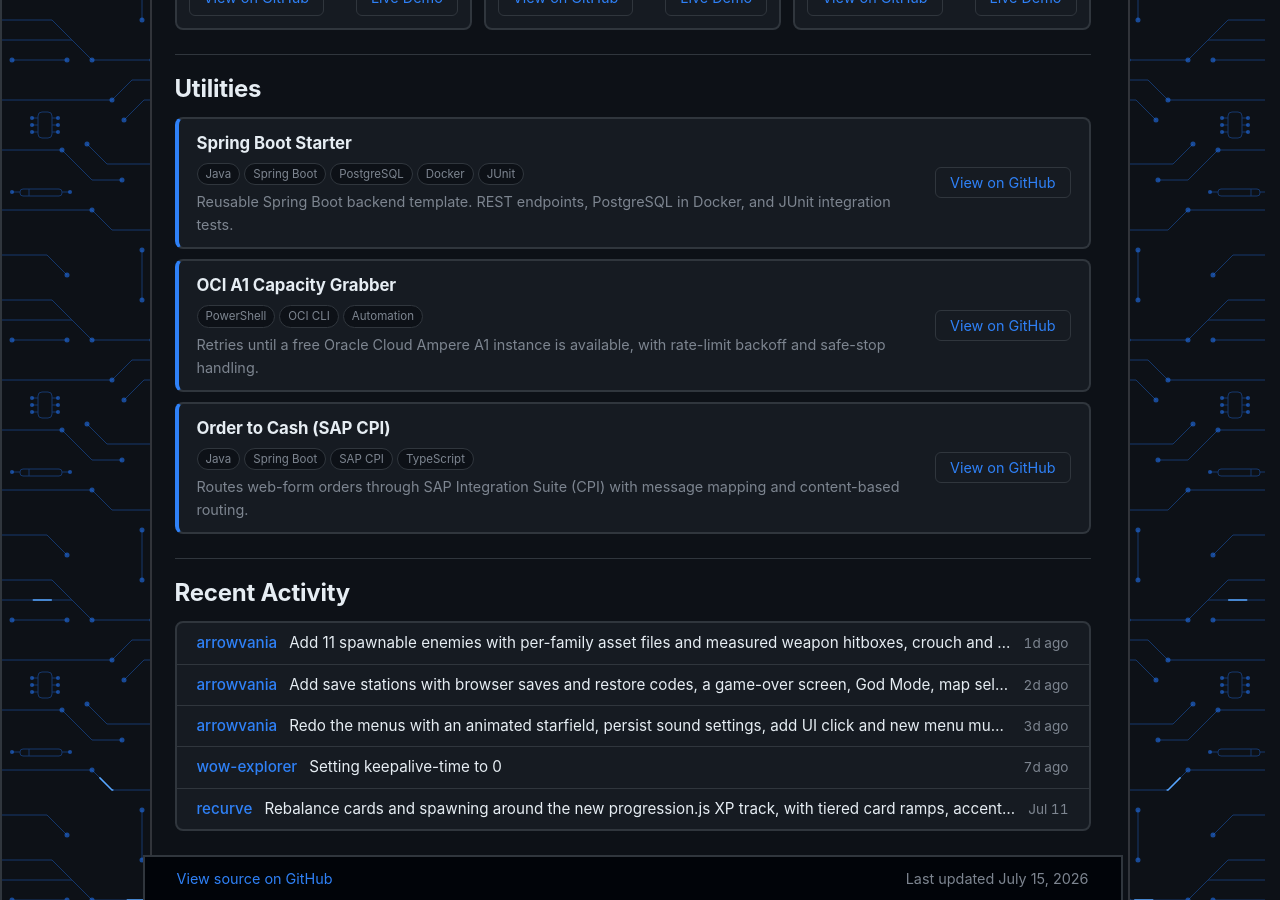
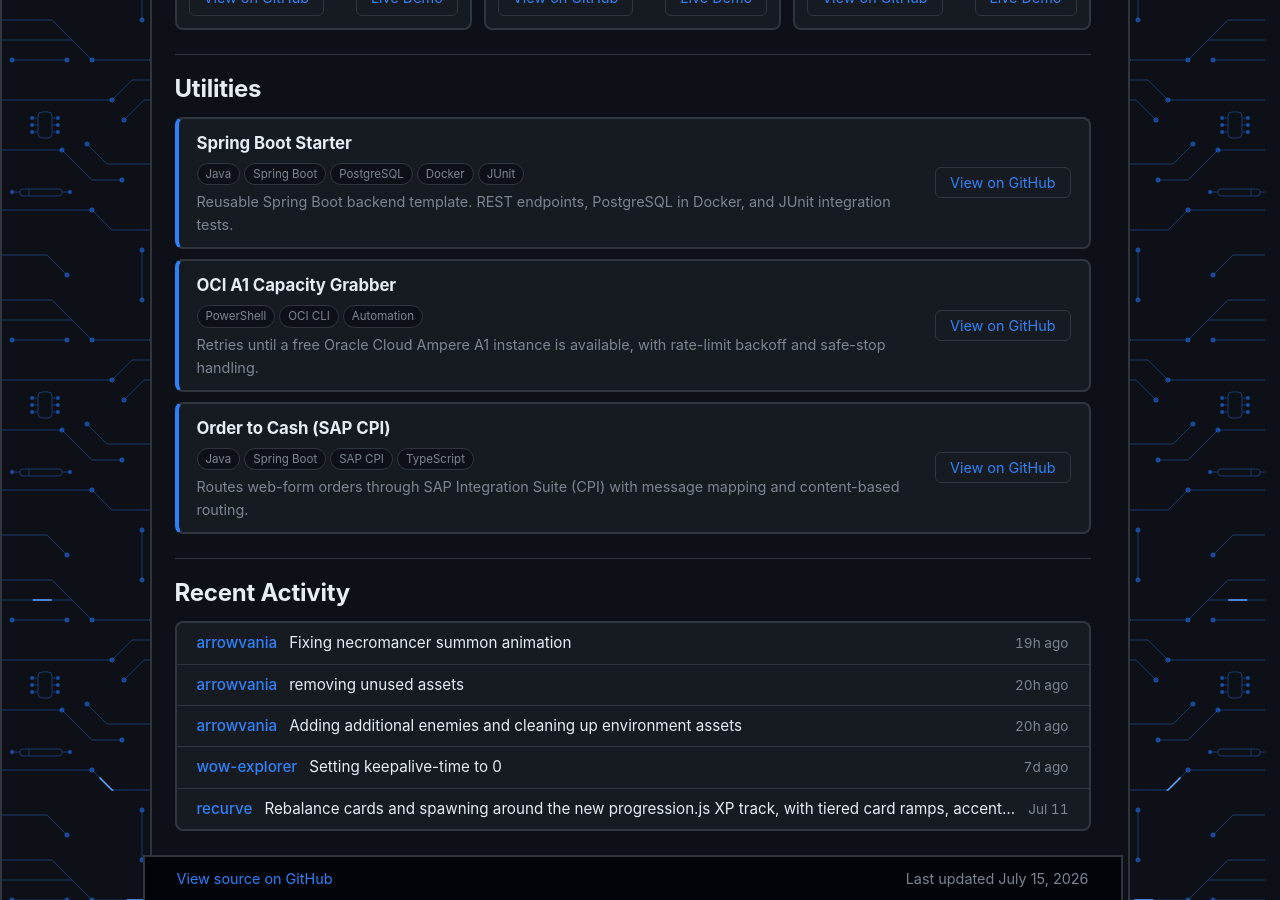
Before and after one commit to rwdenmark/rwdenmark.github.io, a Jekyll site: the page built from projects.html, in a window 1280 px wide and 900 px high, scrolled down 1507 px. Built offline with Jekyll 4.4.1, drawn with Linux system fonts in a browser that asks for light colours.

Commit message:
chore: update recent commits cache [skip ci]

```diff
--- a/_data/commits.json
+++ b/_data/commits.json
@@ -1,21 +1,21 @@
 [
   {
     "repo": "arrowvania",
-    "message": "Add 11 spawnable enemies with per-family asset files and measured weapon hitboxes, crouch and dash abilities, knight animation fixes, the sandbox2 night theme, and a reworked menu",
-    "date": "2026-07-17T21:36:55Z",
-    "url": "https://github.com/rwdenmark/arrowvania/commit/b4214c56aafc51da365520c9530d4d1945327388"
+    "message": "Fixing necromancer summon animation",
+    "date": "2026-07-18T07:14:15Z",
+    "url": "https://github.com/rwdenmark/arrowvania/commit/56dbbe421999540a310a6a7764b482f24b1b5ded"
   },
   {
     "repo": "arrowvania",
-    "message": "Add save stations with browser saves and restore codes, a game-over screen, God Mode, map select, and a loading screen, scale the HUD bars with the window, fix knight route flip-flopping, and clean out the audition files",
-    "date": "2026-07-17T05:35:09Z",
-    "url": "https://github.com/rwdenmark/arrowvania/commit/89d80edec89c6ef20491202ab2eb2b1cf1f8eb54"
+    "message": "removing unused assets",
+    "date": "2026-07-18T06:34:06Z",
+    "url": "https://github.com/rwdenmark/arrowvania/commit/eb5a7c0badddc20e8c575453fdb0785bd02583d1"
   },
   {
     "repo": "arrowvania",
-    "message": "Redo the menus with an animated starfield, persist sound settings, add UI click and new menu music, fix speed-boost jumping, and reset cleanly on quit instead of reloading",
-    "date": "2026-07-16T03:46:07Z",
-    "url": "https://github.com/rwdenmark/arrowvania/commit/07132cc20a0482869f0891d543133d278ba11952"
+    "message": "Adding additional enemies and cleaning up environment assets",
+    "date": "2026-07-18T06:33:22Z",
+    "url": "https://github.com/rwdenmark/arrowvania/commit/10f94668f0aef360db57328d22f1cf027ef15874"
   },
   {
     "repo": "wow-explorer",
```
